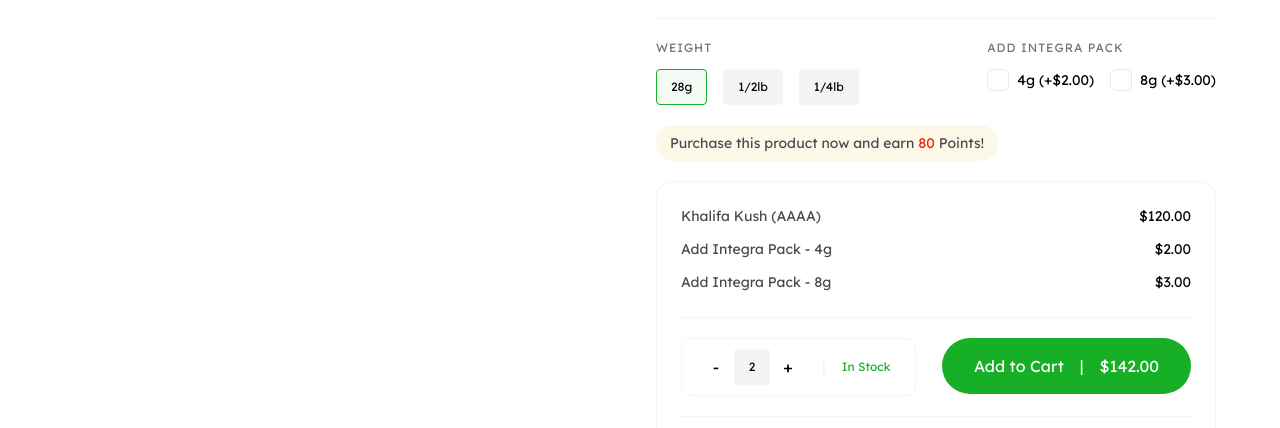
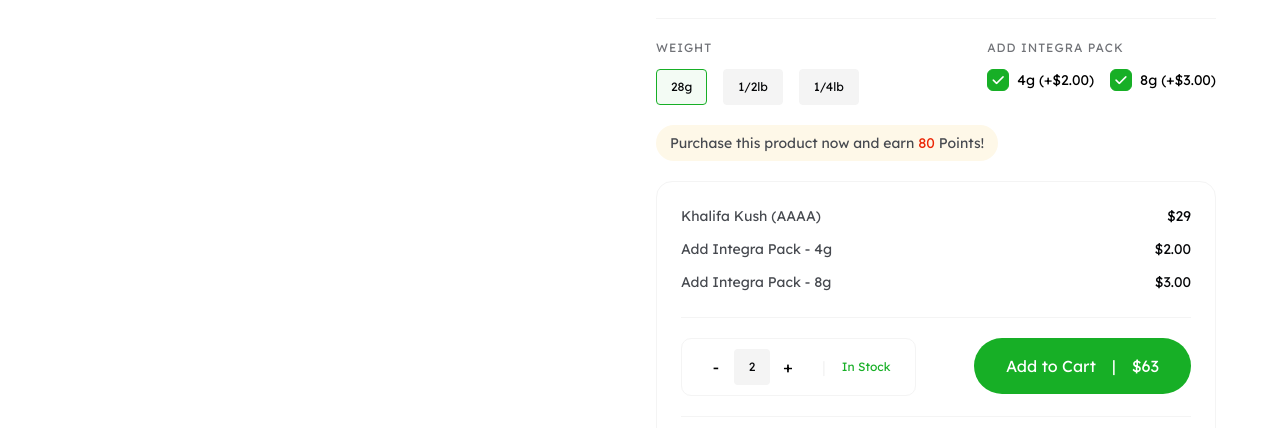
Before and after one commit to tecsense19/Technical-Test-Angular, an Angular app: page /#/sleepytime-delta-9-thc-gummies in a window 1280 px wide. Shown: the part 729-1157 px from the top of the page. Built offline with nearby package versions, Linux system fonts and the light colour scheme.

Commit message:
Added calculation of price

```diff
--- a/src/app/components/productDetail/right-container/right-container.component.html
+++ b/src/app/components/productDetail/right-container/right-container.component.html
@@ -66,10 +66,12 @@
                 <div class="bg-[#F3FBF4] border border-primary rounded-[4px] py-1 px-[14px] h-[36px] flex">
                     <p class="text-[12px] leading-[18px] font-[400] text-[#060709] m-auto">28g</p>
                 </div>
-                <div class="bg-[#F4F4F4] border border-[#F4F4F4] rounded-[4px] py-1 px-[14px] h-[36px] flex">
+                <div
+                    class="bg-[#F4F4F4] border border-[#F4F4F4] rounded-[4px] py-1 px-[14px] h-[36px] flex pointer-events-none">
                     <p class="text-[12px] leading-[18px] font-[400] text-[#060709] m-auto">1/2lb</p>
                 </div>
-                <div class="bg-[#F4F4F4] border border-[#F4F4F4] rounded-[4px] py-1 px-[14px] h-[36px] flex">
+                <div
+                    class="bg-[#F4F4F4] border border-[#F4F4F4] rounded-[4px] py-1 px-[14px] h-[36px] flex pointer-events-none">
                     <p class="text-[12px] leading-[18px] font-[400] text-[#060709] m-auto">1/4lb</p>
                 </div>
             </div>
@@ -79,11 +81,11 @@
             </p>
             <div class="mt-3 flex gap-4">
                 <div class="flex items-center gap-2">
-                    <input type="checkbox" id="4g" class="custom-checkbox">
+                    <input type="checkbox" id="4g" class="custom-checkbox" [(ngModel)]="integra4g">
                     <label for="4g" class="text-[14px] leading-[21px]">4g (+$2.00)</label>
                 </div>
                 <div class="flex items-center gap-2">
-                    <input type="checkbox" id="8g" class="custom-checkbox">
+                    <input type="checkbox" id="8g" class="custom-checkbox" [(ngModel)]="integra8g">
                     <label for="8g" class="text-[14px] leading-[21px]">8g (+$3.00)</label>
                 </div>
             </div>
@@ -101,26 +103,34 @@
         <div class="flex flex-col gap-3">
             <div class="flex justify-between text-[#46494F] text-[14px] leading-[21px] font-[400]">
                 <p>Khalifa Kush (AAAA)</p>
-                <p class="text-[#060709]">$120.00</p>
+                <p class="text-[#060709]">${{price}}</p>
             </div>
+            @if (integra4g) {
             <div class="flex justify-between text-[#46494F] text-[14px] leading-[21px] font-[400]">
                 <p>Add Integra Pack - 4g</p>
                 <p class="text-[#060709]">$2.00</p>
             </div>
+            }
+            @if (integra8g) {
             <div class="flex justify-between text-[#46494F] text-[14px] leading-[21px] font-[400]">
                 <p>Add Integra Pack - 8g</p>
                 <p class="text-[#060709]">$3.00</p>
             </div>
+            }
         </div>
         <div class="border-y border-[#f4f4f4] my-6 py-5 flex justify-between gap-4 flex-wrap">
             <div class="border-[#f4f4f4] border rounded-[10px] flex gap-4 items-center pe-6 ps-4 py-[6px] lg:py-[10px]">
                 <div class="flex">
-                    <p class="h-[36px] aspect-square flex justify-center items-center">-</p>
+                    <button [class]="quantity === 1 ? 'pointer-events-none' : ''"
+                        class="h-[36px] aspect-square flex justify-center items-center"
+                        (click)="handleQuantityChange('-')">-</button>
                     <p
                         class="h-[36px] aspect-square flex justify-center items-center bg-[#f4f4f4] text-[#060709] text-[12px] leading-[18px] font-[400] rounded-[4px]">
-                        2
+                        {{quantity}}
                     </p>
-                    <p class="h-[36px] aspect-square flex justify-center items-center">+</p>
+                    <button [class]="quantity === 10 ? 'pointer-events-none' : ''"
+                        class="h-[36px] aspect-square flex justify-center items-center"
+                        (click)="handleQuantityChange('+')">+</button>
                 </div>
                 <p class="text-[#f4f4f4]">|</p>
                 <div class="text-primary text-[12px] leading-[18px] font-[400]">In Stock</div>
@@ -129,7 +139,7 @@
                 class="h-[48px] lg:h-[56px] rounded-[100px] bg-primary font-medium text-[16px] leading-6 py-0 items-center lg:py-4 px-6 lg:px-8 text-white flex cursor-pointer">
                 <p>Add to Cart</p>
                 <p class="px-4">|</p>
-                <p>$142.00</p>
+                <p>${{getPrice()}}</p>
             </div>
         </div>
         <div
--- a/src/app/components/productDetail/right-container/right-container.component.ts
+++ b/src/app/components/productDetail/right-container/right-container.component.ts
@@ -1,17 +1,21 @@
 import { NgFor } from '@angular/common';
 import { Component, Input } from '@angular/core';
 import { ToggleComponent } from '../toggle/toggle.component';
+import { FormsModule } from '@angular/forms';
 
 @Component({
   selector: 'app-right-container',
   standalone: true,
-  imports: [NgFor, ToggleComponent],
+  imports: [NgFor, ToggleComponent, FormsModule],
   templateUrl: './right-container.component.html',
   styleUrl: './right-container.component.css'
 })
 export class RightContainerComponent {
   @Input() product: any;
-
+  price: number = 0;
+  integra4g: boolean = true;
+  integra8g: boolean = true;
+  quantity: number = 2;
   features = [
     {
       title: "effects",
@@ -29,4 +33,26 @@
       icon: "assets/aromas.png"
     }
   ]
+
+  ngOnInit() {
+    this.price = this.product.price;
+  }
+
+  handleQuantityChange(type: string) {
+    if (type === '-') {
+      if (this.quantity > 1) {
+        this.quantity--;
+      }
+    } else {
+      if (this.quantity < 10) {
+        this.quantity++;
+      }
+    }
+  }
+
+  getPrice() {
+    let qPrice = this.price * this.quantity;
+    let otherPrice = (this.integra4g ? 2 : 0) + (this.integra8g ? 3 : 0);
+    return qPrice + otherPrice;
+  }
 }
```
